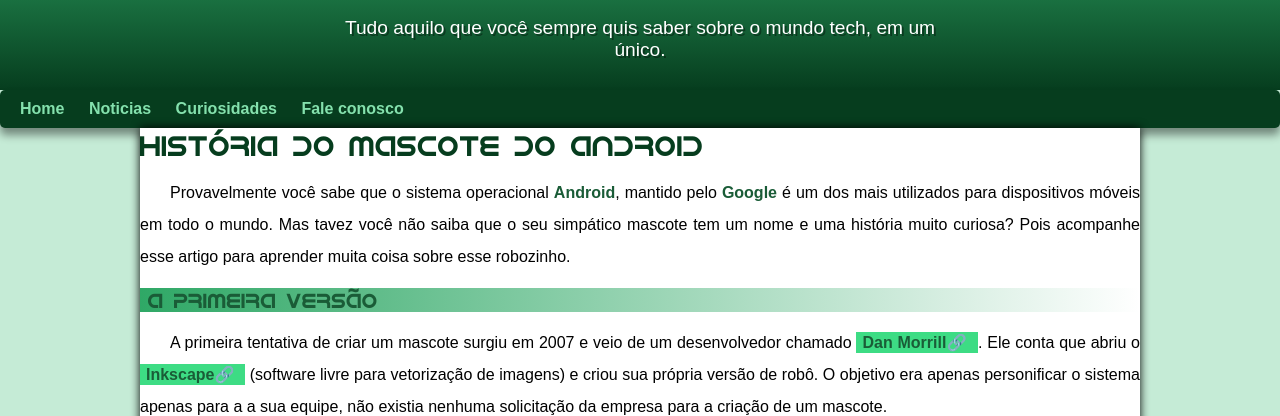
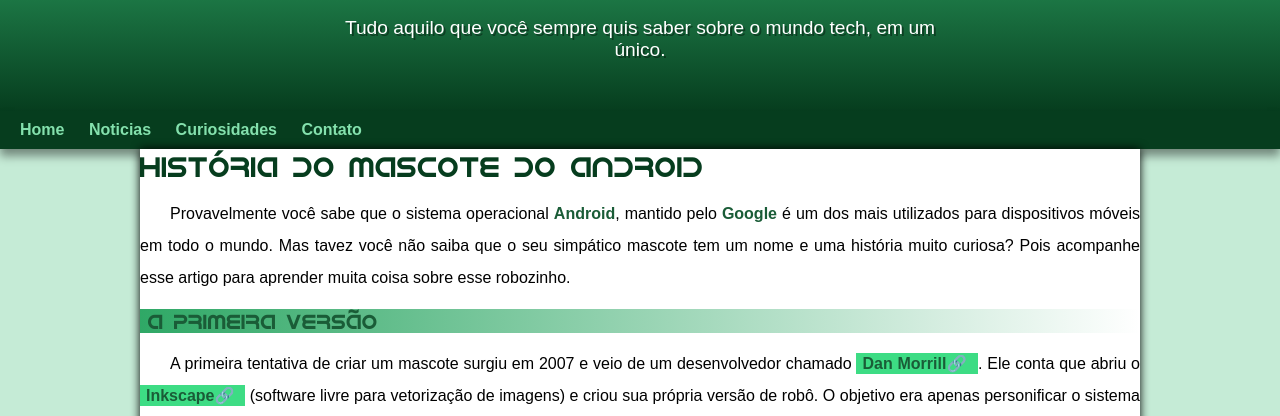
Before and after one commit to Bruce731/projeto-android, a plain HTML site: page index.html in a window 1280 px wide. Shown: the part 100-516 px from the top of the page. Drawn offline with Linux system fonts and the light colour scheme; a web font is replaced by a local one.

Commit message:
Problema de Padding resolvido

```diff
--- a/estilo/style.css
+++ b/estilo/style.css
@@ -49,7 +49,6 @@
 nav {
     background-color: var(--cor5);
     padding: 10px;
-    border-radius: 5px;
     box-shadow: 0px 7px 9px rgba(0, 0, 0, 0.418);
 }
 
@@ -71,7 +70,7 @@
     font-family: var(--fonte-padrao);
     font-size: 1.2em;
     color: white;
-    margin-bottom: 20px;
+    padding-bottom: 50px;
     max-width: 600px;
     margin: auto;
     padding-right: 10px;
--- a/index.html
+++ b/index.html
@@ -16,7 +16,7 @@
         <a href="#">Home</a>
         <a href="#">Noticias</a>
         <a href="#">Curiosidades</a>
-        <a href="#">Fale conosco</a>
+        <a href="#">Contato</a>
     </nav>
     <main>
         <article>
```
